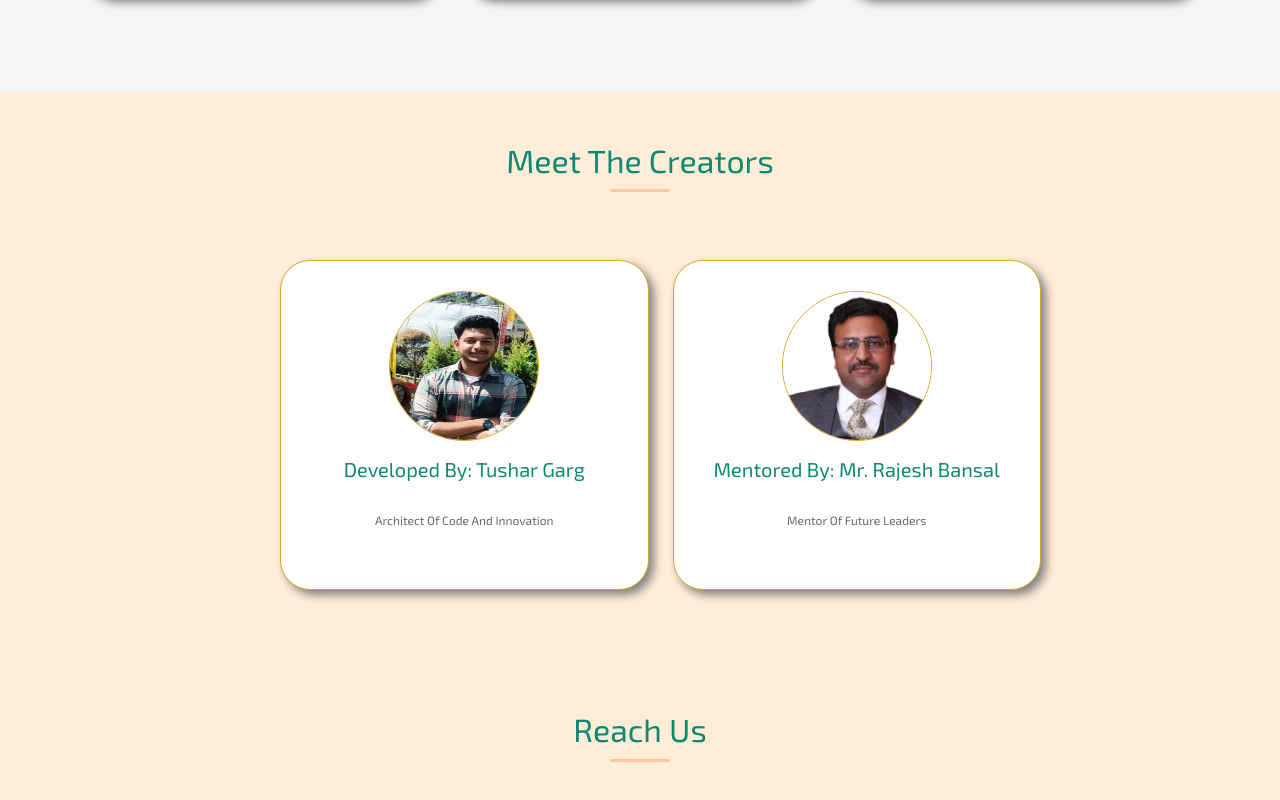
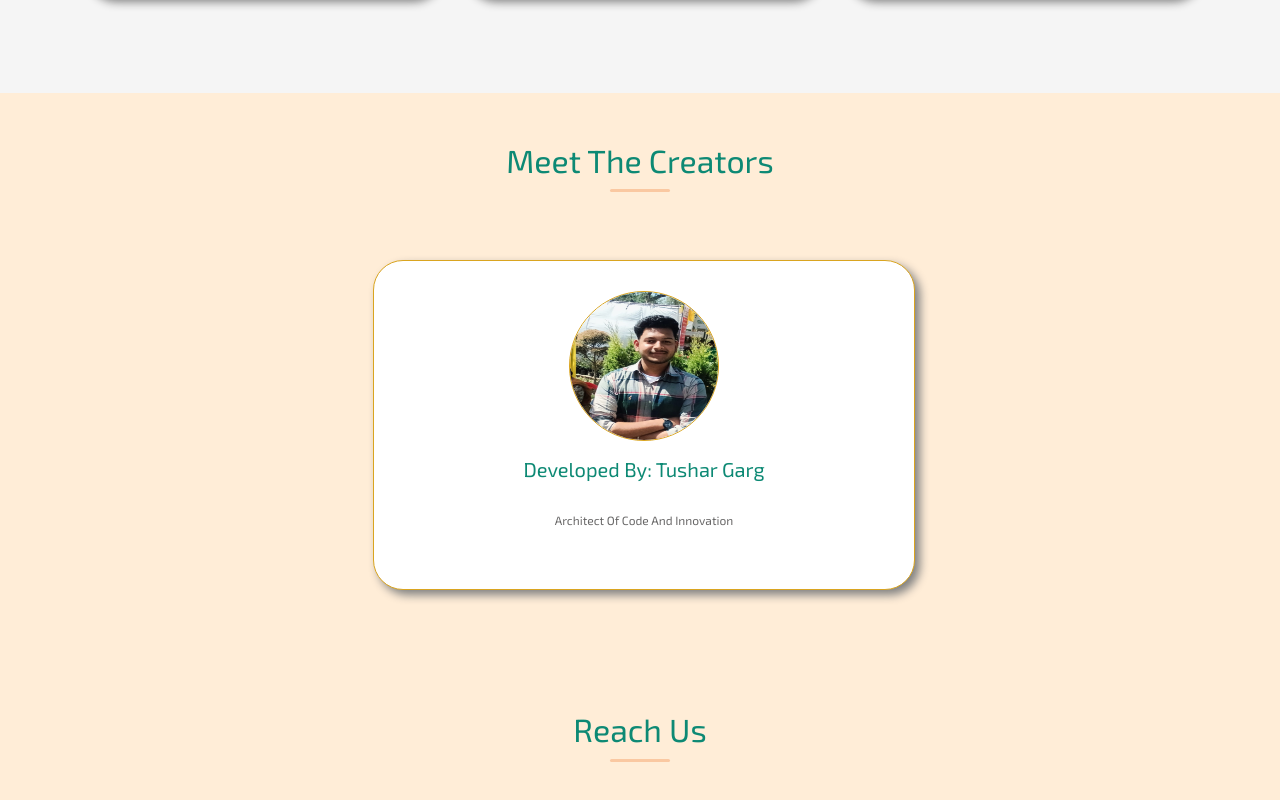
Before and after one commit to tushargarg1614/Next_Hope, a website: page public/index.html in a window 1280 px wide. Shown: the part 1596-2396 px from the top of the page. Drawn offline with nearby package versions, Linux system fonts and the light colour scheme.

Commit message:
creators fixed
changed size

```diff
--- a/public/index.html
+++ b/public/index.html
@@ -98,8 +98,9 @@
     <div class="container-fluid ">
       <a class="navbar-brand" href="#">
         <img src="https://img.freepik.com/premium-vector/hand-care-logo-template_1948-5894.jpg?uid=R184726863&ga=GA1.1.2084985190.1739466975&semt=ais_hybrid&w=740" class="rounded-circle" alt="logo" width="40" height="40">
+        <a class="navbar-brand" data-bs-toggle="collapse" href="#">NextHope.in</a>
       </a>
-      <a class="navbar-brand" data-bs-toggle="collapse" href="#">NextHope.in</a>
+
       <button class="navbar-toggler" type="button" data-bs-toggle="collapse" data-bs-target="#navbarSupportedContent" aria-controls="navbarSupportedContent" aria-expanded="false" aria-label="Toggle navigation">
         <span class="navbar-toggler-icon"></span>
       </button>
@@ -366,8 +367,8 @@ in modal ends here -->
       <hr>
     </div>
     <div class="container serCardBox my-5">
-      <div class="row offset-md-2">
-      <div class="serCard col-md-5">
+      <div class="row offset-md-3">
+      <div class="serCard col-md-8">
         <div class="card  " >
           <img src="images/WhatsApp Image 2025-03-29 at 10.24.17 AM.jpeg" class="creator-img card-img-top align-self-center rounded-circle " alt="...">
           <div class="card-body">
@@ -378,7 +379,7 @@ in modal ends here -->
         </div>
       </div>
 
-      <div class="serCard col-md-5">
+      <!-- <div class="serCard col-md-5">
         <div class="card  " >
           <img src="images/WhatsApp Image 2025-03-24 at 4.25.35 PM.jpeg" class="creator-img card-img-top align-self-center rounded-circle " alt="...">
           <div class="card-body">
@@ -387,7 +388,7 @@ in modal ends here -->
 
           </div>
         </div>
-      </div>
+      </div> -->
 
 
     </div>
```
